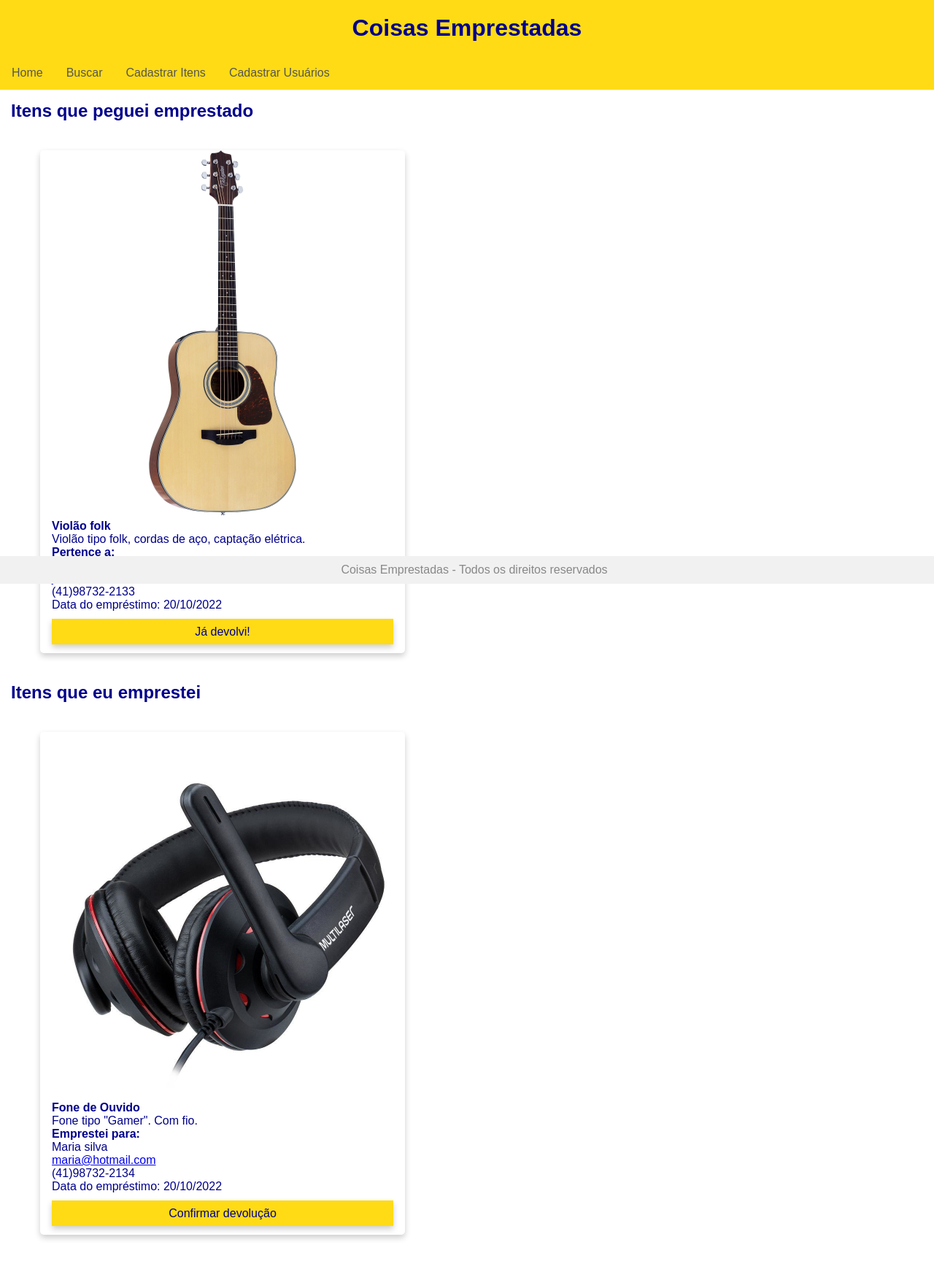
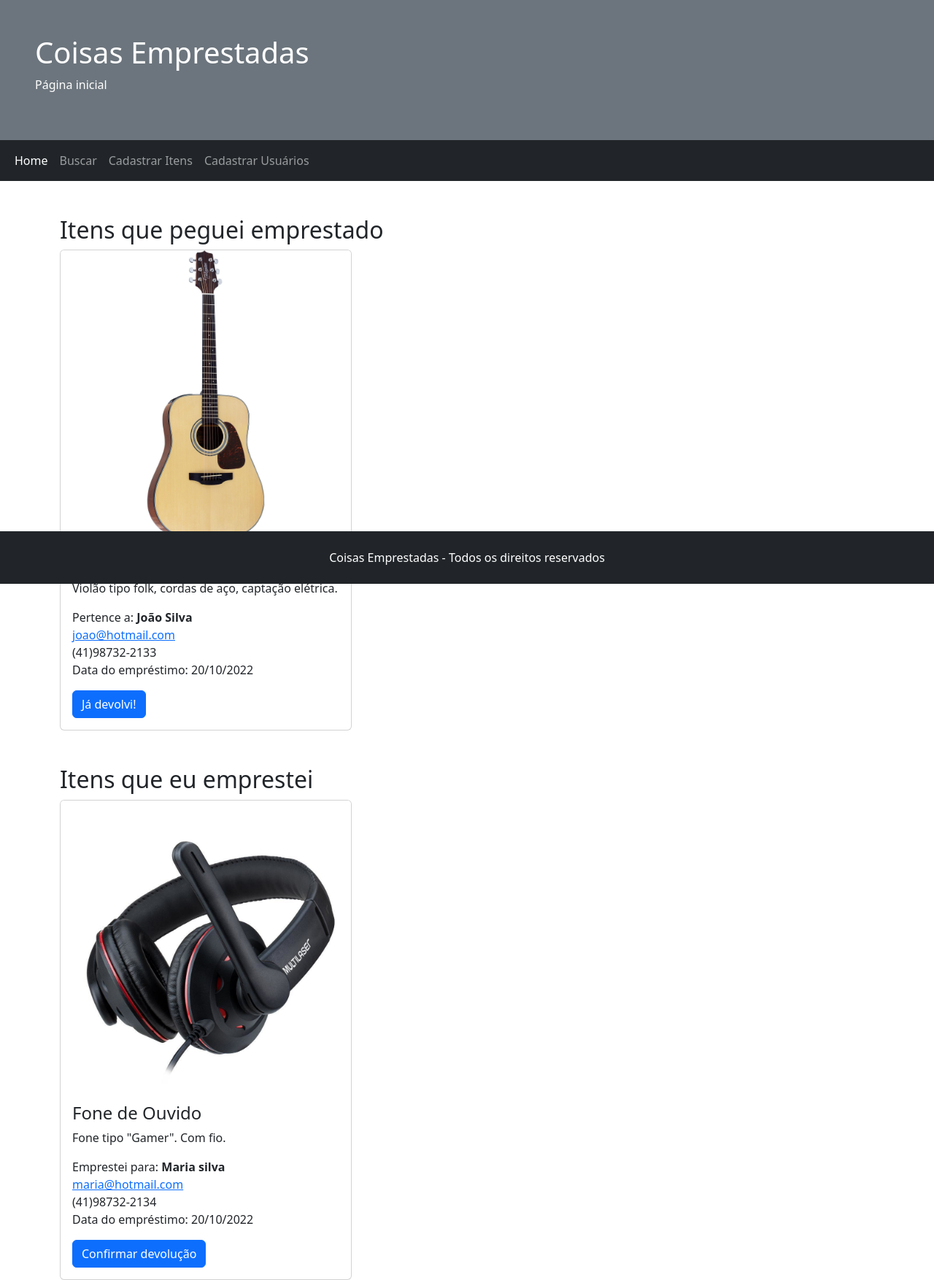
Before and after one commit to equinalhapuc/programacaoWeb, a PHP site: page / in a window 1280 px wide. Shown: the whole page at 73% size. Before the commit the page ends 1699 px from the top, so only its background shows below. Run offline with PHP 8.4, Linux system fonts and the light colour scheme.

Commit message:
mudando para bootstrap 5

```diff
--- a/index.html
+++ b/index.html
@@ -1,59 +1,90 @@
 <!doctype html>
 <html>
+
 <head>
     <title>Página Inicial</title>
-        <link rel="stylesheet" href="estilo.css">
-        <meta charset="UTF-8"/>
+    <meta charset="utf-8">
+    <link href="https://cdn.jsdelivr.net/npm/bootstrap@5.2.2/dist/css/bootstrap.min.css" rel="stylesheet">
+    <script src="https://cdn.jsdelivr.net/npm/bootstrap@5.2.2/dist/js/bootstrap.bundle.min.js"></script>
 </head>
+
 <body>
-        <header>
-            Coisas Emprestadas
+
+    <header class="p-5 bg-secondary text-white">
+        <h1>Coisas Emprestadas</h1>
+        <p>Página inicial</p>
     </header>
-        <nav>
-            <ul>
-                <li><a href="index.html">Home</a></li>
-                <li><a href="buscarItens.html">Buscar</a></li>
-                <li><a href="cadastroItem.html">Cadastrar Itens</a></li>
-                <li><a href="cadastroUsuario.html">Cadastrar Usuários</a></li>
+
+    <nav class="navbar navbar-expand-sm bg-dark navbar-dark">
+        <div class="container-fluid">
+            <ul class="navbar-nav">
+                <li class="nav-item">
+                    <a class="nav-link active" href="index.html">Home</a>
+                </li>
+                <li class="nav-item">
+                    <a class="nav-link" href="buscarItens.html">Buscar</a>
+                </li>
+                <li class="nav-item">
+                    <a class="nav-link" href="cadastroItem.html">Cadastrar Itens</a>
+                </li>
+                <li class="nav-item">
+                    <a class="nav-link" href="cadastroUsuario.html">Cadastrar Usuários</a>
+                </li>
             </ul>
+        </div>
     </nav>
-        <article class="container">
-            <div>
-                <h1>Itens que peguei emprestado</h1>
-            </div>
-            <div class="card">
-                <img src="Violão.jpeg" style="width:100%"/>
-                <div class="cardContainer">
-                    <h4><b>Violão folk</b></h4>
-                    <p>Violão tipo folk, cordas de aço, captação elétrica.</p>
-                    <p><h4>Pertence a:</h4></p>
-                    <p>João Silva</p>
-                    <p><a href="mailto:joao@hotmail.com">joao@hotmail.com</a></p>
-                    <p>(41)98732-2133</p>
-                    <p>Data do empréstimo: 20/10/2022</p>
-                    <span class="button">Já devolvi!</span>
+
+    <article class="container mt-5">
+        <div class="row">
+            <div class="col">
+                <h2>Itens que peguei emprestado</h2>
             </div>
         </div>
-            <div>
-                <h1>Itens que eu emprestei</h1>
+        <div class="row">
+            <div class="col-3">
+                <div class="card" style="width:400px">
+                    <img src="Violão.jpeg" class="card-img-top" style="width:100%" />
+                    <div class="card-body">
+                        <h4 class="card-title">Violão folk</h4>
+                        <p class="card-text">Violão tipo folk, cordas de aço, captação elétrica.</p>
+                        <p class="card-text">Pertence a: <strong>João Silva</strong><br>
+                        <a href="mailto:joao@hotmail.com">joao@hotmail.com</a><br>
+                        (41)98732-2133<br>
+                        Data do empréstimo: 20/10/2022</p>
+                        <a href="#" class="btn btn-primary">Já devolvi!</a>
+                    </div>
+                </div>
+            </div>
         </div>
 
-            <div class="card">
-                <img src="Fone.jpeg" style="width:100%"/>
-                <div class="cardContainer">
-                    <h4><b>Fone de Ouvido</b></h4>
-                    <p>Fone tipo "Gamer". Com fio.</p>
-                    <p><h4>Emprestei para:</h4></p>
-                    <p>Maria silva</p>
-                    <p><a href="mailto:joao@hotmail.com">maria@hotmail.com</a></p>
-                    <p>(41)98732-2134</p>
-                    <p>Data do empréstimo: 20/10/2022</p>
-                    <span class="button">Confirmar devolução</span>
+        <div class="row mt-5">
+            <div class="col">
+                <h2>Itens que eu emprestei</h2>
             </div>
         </div>
+        <div class="row">
+            <div class="col-3">
+                <div class="card" style="width:400px">
+                    <img src="Fone.jpeg" class="card-img-top" style="width:100%"  />
+                    <div class="card-body">
+                        <h4 class="card-title">Fone de Ouvido</h4>
+                        <p class="card-text">Fone tipo "Gamer". Com fio.</p>
+                        <p class="card-text">Emprestei para: <strong>Maria silva</strong><br>
+                        <a href="mailto:joao@hotmail.com">maria@hotmail.com</a><br>
+                        (41)98732-2134<br>
+                        Data do empréstimo: 20/10/2022</p>
+                        <a href="#" class="btn btn-primary">Confirmar devolução</a>
+                    </div>
+                </div>
+            </div>
+        </div>
+
     </article>
-        <footer>
+
+    <footer class="mt-5 p-4 bg-dark text-white text-center" style="position: fixed;left: 0;bottom: 0;width: 100%;">
         Coisas Emprestadas - Todos os direitos reservados
     </footer>
+
 </body>
+
 </html>
```
Also changed, not shown: buscarItens.html (+37 -13 lines), login.php (+5 -3 lines). Lines whose indentation alone changed are shown as unchanged.
